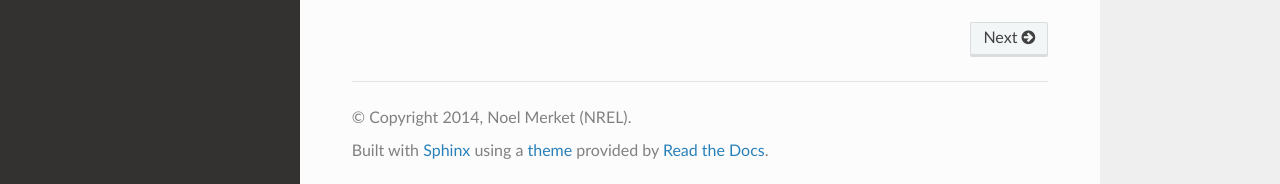
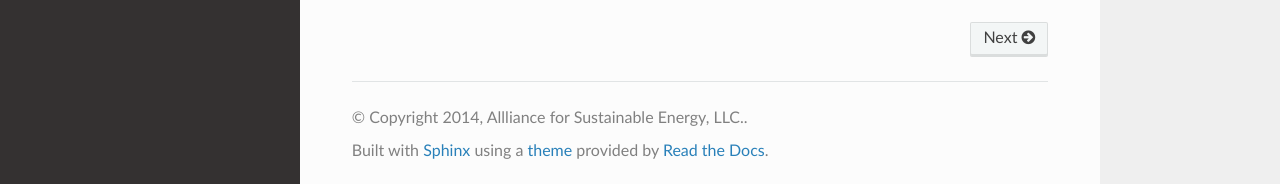
Before and after one commit to NREL/hescore-hpxml, a Sphinx documentation site: the page built from docs/source/index.rst, in a window 1280 px wide and 900 px high, scrolled down 1034 px. Shown: the part 713-897 px from the top of the window. Built offline with Sphinx 7.4.7 and the Read the Docs theme 2.0.0, drawn with Linux system fonts in a browser that asks for light colours; formulas are drawn with MathJax 3.

Commit message:
Changing copyright notice on docs

```diff
--- a/docs/source/conf.py
+++ b/docs/source/conf.py
@@ -47,7 +47,7 @@ master_doc = 'index'
 
 # General information about the project.
 project = u'HPXML Import for Home Energy Score'
-copyright = u'2014, Noel Merket (NREL)'
+copyright = u'2014, Allliance for Sustainable Energy, LLC.'
 
 # The version info for the project you're documenting, acts as replacement for
 # |version| and |release|, also used in various other places throughout the
```
